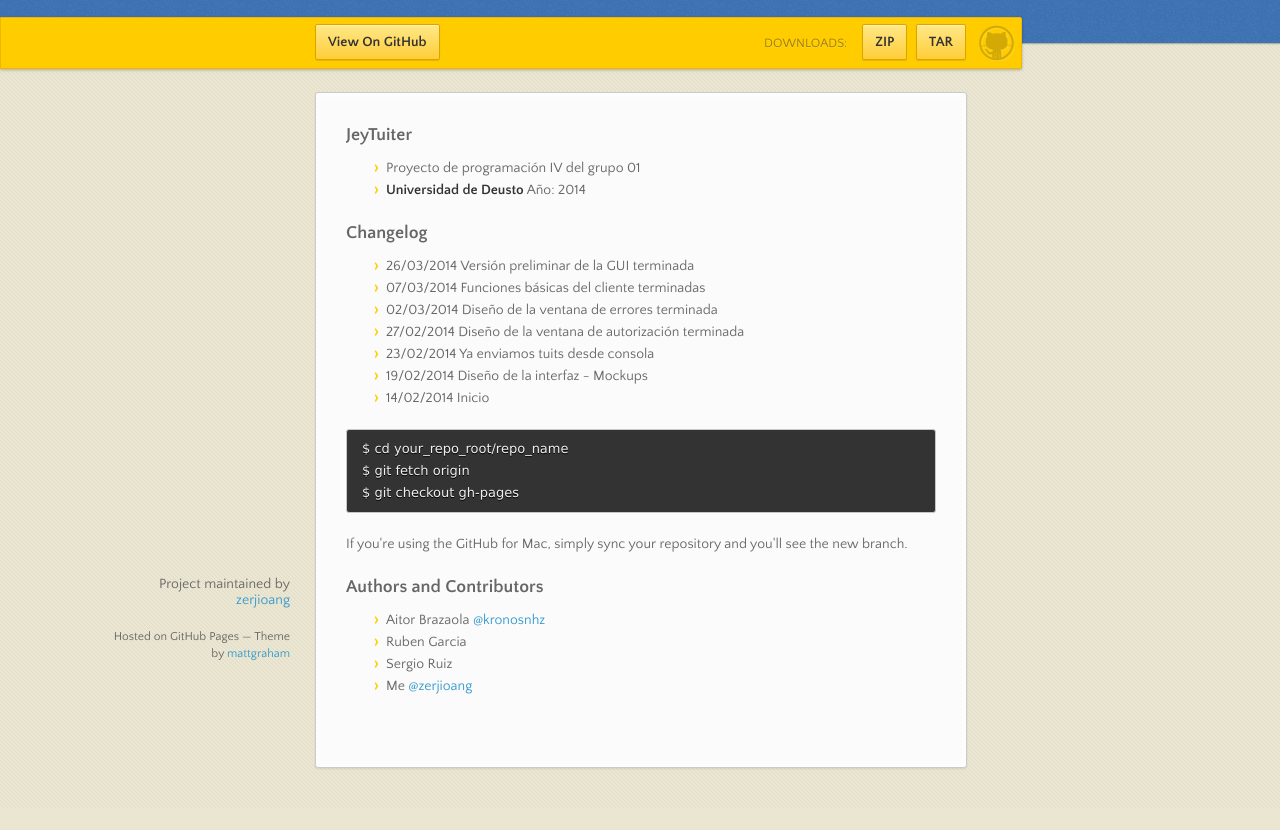
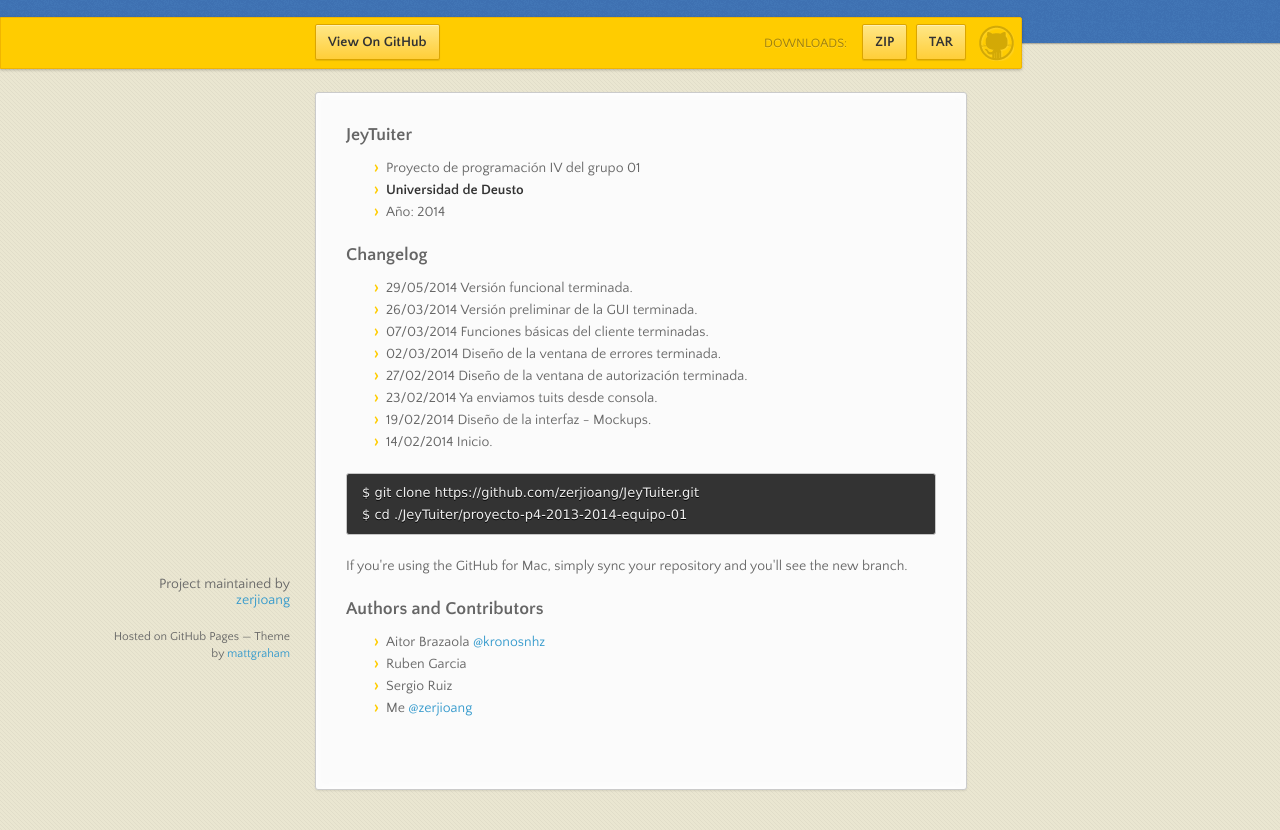
Before and after one commit to zerjioang/proyecto-p4-2013-2014-equipo-01, a plain HTML site: page index.html in a window 1280 px wide. Shown: the part 98-928 px from the top of the page. Before the commit the page ends 906 px from the top, so only its background shows below. Drawn offline with nearby package versions, Linux system fonts and the light colour scheme.

```diff
--- a/index.html
+++ b/index.html
@@ -44,27 +44,26 @@
 
 <ul>
 <li>Proyecto de programación IV del grupo 01</li>
-<li>
-<strong>Universidad de Deusto</strong>
-Año: 2014</li>
+<li><strong>Universidad de Deusto</strong></li>
+<li>Año: 2014</li>
 </ul>
 
 <h3>
 <a id="changelog" class="anchor" href="#changelog" aria-hidden="true"><span class="octicon octicon-link"></span></a>Changelog</h3>
 
 <ul>
-<li>26/03/2014 Versión preliminar de la GUI terminada</li>
-<li>07/03/2014 Funciones básicas del cliente terminadas</li>
-<li>02/03/2014 Diseño de la ventana de errores terminada</li>
-<li>27/02/2014 Diseño de la ventana de autorización terminada</li>
-<li>23/02/2014 Ya enviamos tuits desde consola</li>
-<li>19/02/2014 Diseño de la interfaz - Mockups</li>
-<li>14/02/2014 Inicio</li>
+<li>29/05/2014 Versión funcional terminada.</li>
+<li>26/03/2014 Versión preliminar de la GUI terminada.</li>
+<li>07/03/2014 Funciones básicas del cliente terminadas.</li>
+<li>02/03/2014 Diseño de la ventana de errores terminada.</li>
+<li>27/02/2014 Diseño de la ventana de autorización terminada.</li>
+<li>23/02/2014 Ya enviamos tuits desde consola.</li>
+<li>19/02/2014 Diseño de la interfaz - Mockups.</li>
+<li>14/02/2014 Inicio.</li>
 </ul>
 
-<pre><code>$ cd your_repo_root/repo_name
-$ git fetch origin
-$ git checkout gh-pages
+<pre><code>$ git clone https://github.com/zerjioang/JeyTuiter.git
+$ cd ./JeyTuiter/proyecto-p4-2013-2014-equipo-01
 </code></pre>
 
 <p>If you're using the GitHub for Mac, simply sync your repository and you'll see the new branch.</p>
```
Also changed, not shown: params.json (+1 -1 lines).
